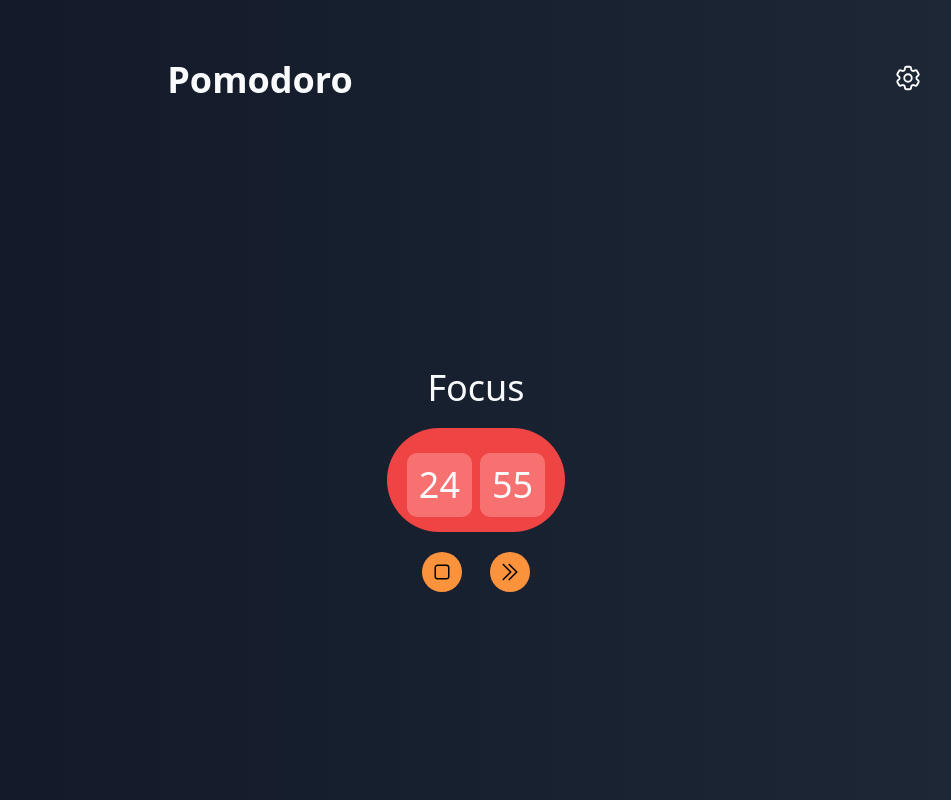
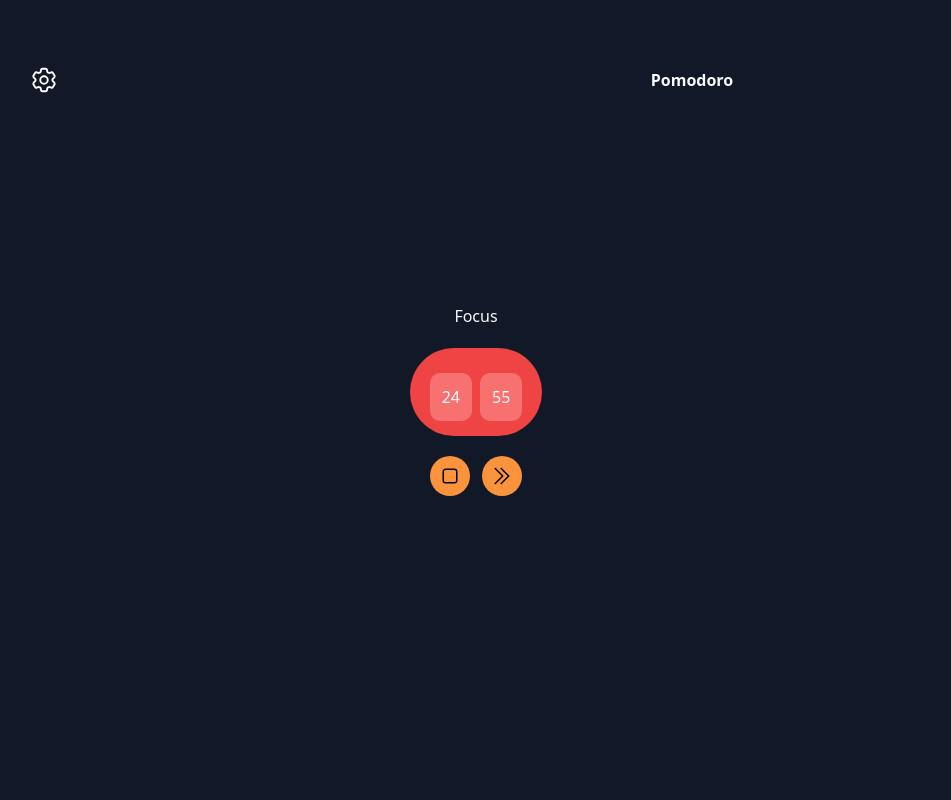
Before and after one commit to Sonya-c/notion_pomodoro, a plain HTML site: page index.html in a window 1280 px wide. Shown: the whole page, without its empty margins (164-1115 px from the left). Drawn offline with nearby package versions, Linux system fonts and the light colour scheme.

Commit message:
notion styles

```diff
--- a/index.html
+++ b/index.html
@@ -5,19 +5,21 @@
     <meta http-equiv="X-UA-Compatible" content="IE=edge">
     <meta name="viewport" content="width=device-width, initial-scale=1.0">
     <title>Pomodoro</title>
+
     <script src="https://cdn.tailwindcss.com"></script>
+    <link rel="stylesheet" href="style.css"/>
 </head>
-<body class="relative text-4xl h-screen grid grid-rows-5 bg-gradient-to-r from-gray-900 to-gray-800 text-slate-50">
+<body class="relative text-base text-4xl h-screen grid grid-rows-5 bg-gray-900 text-slate-50">
     <header class="row-span-1 grid grid-cols-3 gap-4 place-content-center place-items-center">
-        <h1 class="col-span-2 text-center font-bold">Pomodoro</h1>
-        <div class="col-span-1">
+        <div class="grid place-content-center place-items-center col-span-1">
             <button onclick="open_settings()" class="min-w-[30px] text-white">
                 <img src="confi.svg" alt="configuration button" />
             </button>
         </div>
+        <h1 class="col-span-2 text-center font-bold">Pomodoro</h1>
     </header>
 
-    <main class="grid gap-5 row-span-4 place-content-center place-items-center">
+    <main class="grid gap-5 row-span-3 place-content-center place-items-center">
         <p id="msg" class="text-center">Focus</p>
 
         <div class="grid grid-cols-2 gap-2 bg-red-500 rounded-full pl-[20px] pr-[20px] pb-[15px] pt-[25px]">
--- /dev/null
+++ b/style.css
@@ -0,0 +1,23 @@
+@media screen and (max-width: 200px) {
+    * {
+        font-size: 1rem !important;
+        line-height: 1.5rem !important;
+    }
+
+    body {
+        gap: 1rem !important;
+    }
+
+    main {
+        grid-row: span 4 / span 4;
+        gap: 0.5rem !important;
+    }
+
+    h1 {
+        display: none;
+    }
+
+    form {
+        gap: 0px !important;
+    }
+}
```
